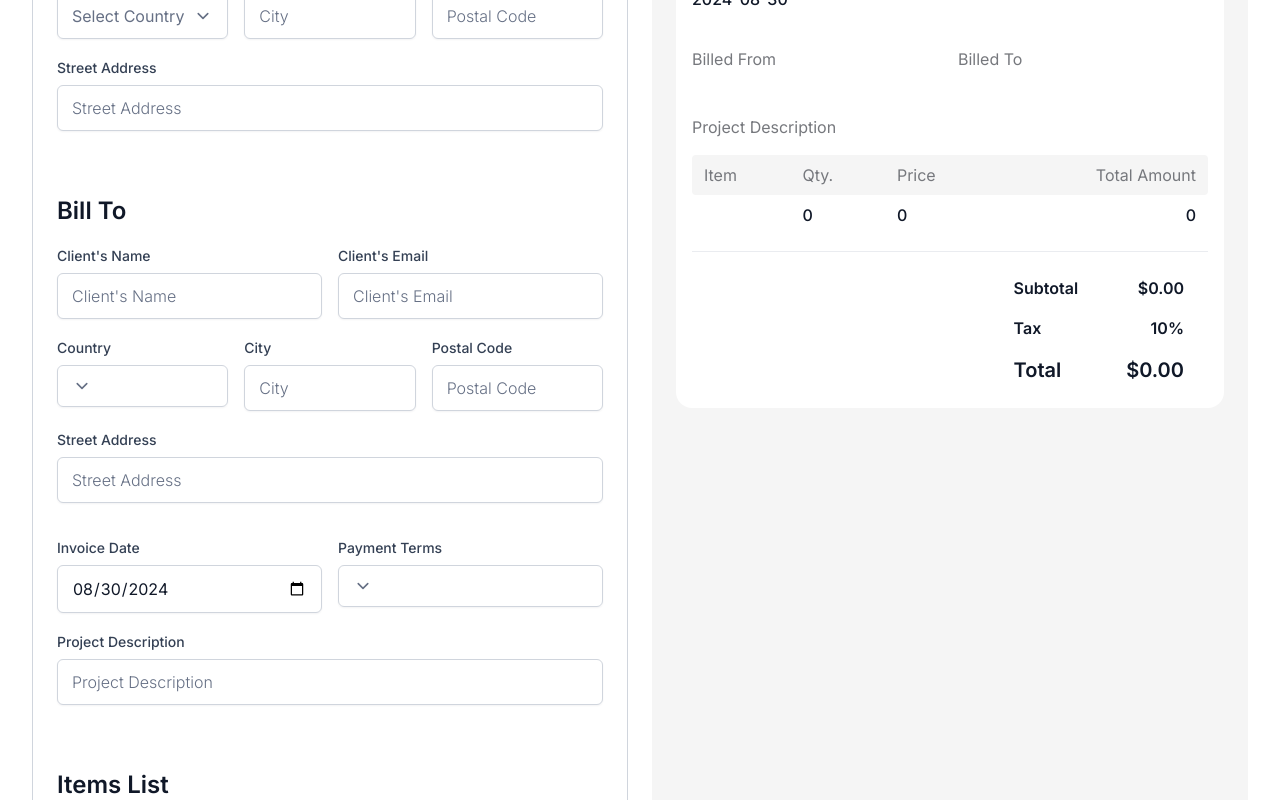
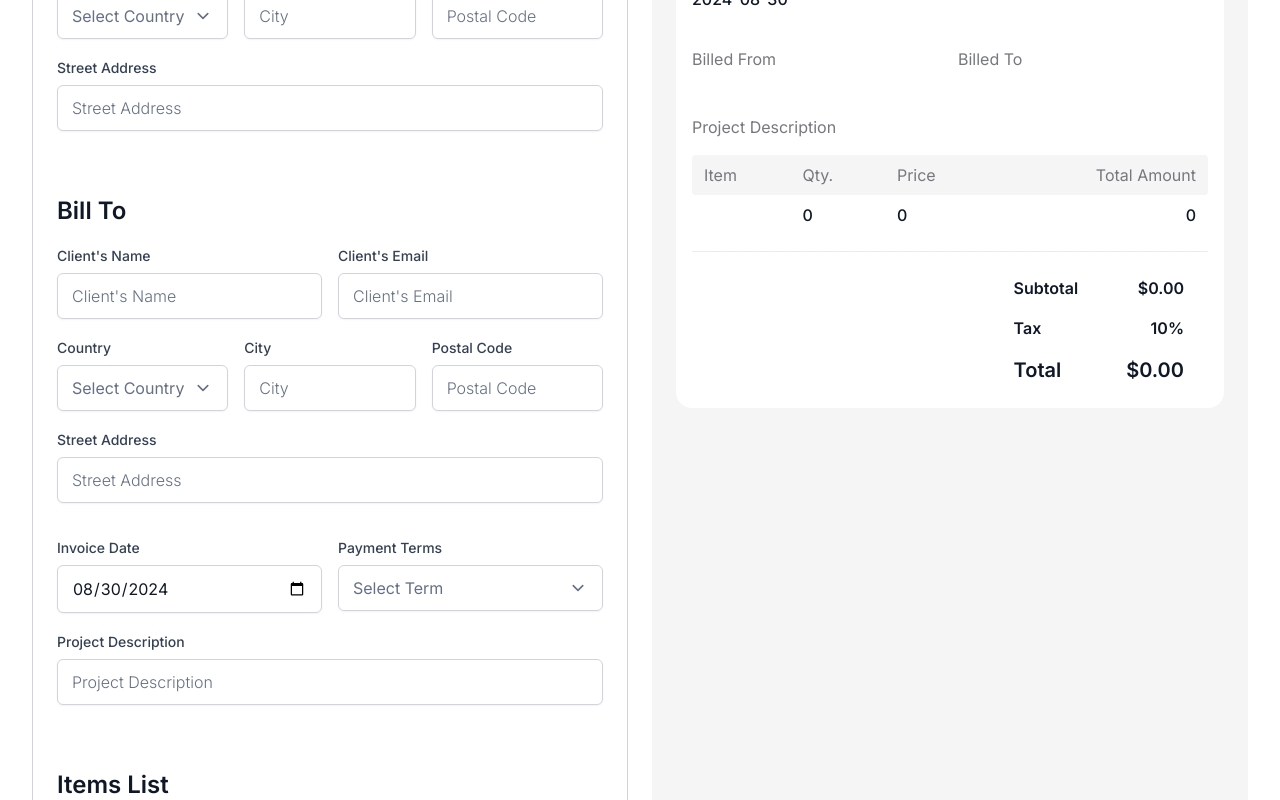
Before and after one commit to Hasnain-Shabbir/invoice-generator, a React (Vite) app: page / in a window 1280 px wide. Shown: the part 397-1197 px from the top of the page. Built offline with nearby package versions, Linux system fonts and the light colour scheme.

Commit message:
refactor: update and refactor BillTo component for validations

```diff
--- a/src/components/BillTo/BillTo.tsx
+++ b/src/components/BillTo/BillTo.tsx
@@ -1,13 +1,16 @@
+import { FC, useContext } from 'react';
+import { Controller } from 'react-hook-form';
 import { Input, SelectDropdown } from '..';
 import { countries } from '../../data/data';
-import { useBillTo } from '../../hooks';
+import { InvoiceContext } from '../../context/InvoiceContext';
 
-const BillTo = () => {
-  const { billTo, setBillTo } = useBillTo();
-
-  const handleInputChange = (id: string, value: string) => {
-    setBillTo({ [id]: value });
-  };
+const BillTo: FC = () => {
+  const { formMethods } = useContext(InvoiceContext);
+  const {
+    control,
+    formState: { errors },
+    register,
+  } = formMethods;
 
   const invoiceTerms = ['Net 10 days', 'Net 20 days', 'Net 30 days'];
 
@@ -16,80 +19,91 @@ const BillTo = () => {
       <h2 className="text-2xl font-semibold">Bill To</h2>
       <div className="mt-4 grid grid-cols-1 gap-4 sm:grid-cols-2">
         <Input
-          handleOnChange={value => handleInputChange('clientName', value)}
           id="clientName"
           placeholder="Client's Name"
           title="Client's Name"
-          value={billTo.clientName}
+          error={errors.billTo?.clientName?.message}
+          {...register('billTo.clientName')}
         />
         <Input
-          handleOnChange={value => handleInputChange('clientEmail', value)}
           id="clientEmail"
           placeholder="Client's Email"
           title="Client's Email"
-          value={billTo.clientEmail}
+          error={errors.billTo?.clientEmail?.message}
+          {...register('billTo.clientEmail')}
         />
         <div className="col-span-full grid gap-4 sm:grid-cols-2 md:grid-cols-3">
+          <Controller
+            name="billTo.country"
+            control={control}
+            render={({ field: { onChange, value } }) => (
               <SelectDropdown
-            parentStyles="col-span-full md:col-auto"
+                id="country"
+                label="Country"
+                options={countries}
                 placeholder="Select Country"
-            onChange={value => handleInputChange('country', value)}
-            options={countries}
-            label="Country"
-            id="country"
+                value={value}
+                onChange={onChange}
+                error={errors.billTo?.country?.message}
+              />
+            )}
           />
           <Input
-            handleOnChange={value => handleInputChange('city', value)}
             id="city"
             placeholder="City"
             title="City"
-            value={billTo.city}
+            error={errors.billTo?.city?.message}
+            {...register('billTo.city')}
           />
           <Input
-            handleOnChange={value => handleInputChange('postalCode', value)}
             id="postalCode"
             placeholder="Postal Code"
             title="Postal Code"
-            value={billTo.postalCode}
+            error={errors.billTo?.postalCode?.message}
+            {...register('billTo.postalCode')}
           />
           <div className="col-span-full">
             <Input
-              handleOnChange={value =>
-                handleInputChange('streetAddress', value)
-              }
               id="streetAddress"
               placeholder="Street Address"
               title="Street Address"
-              value={billTo.streetAddress}
+              error={errors.billTo?.streetAddress?.message}
+              {...register('billTo.streetAddress')}
             />
           </div>
         </div>
       </div>
       <div className="mt-8 grid gap-4 sm:grid-cols-2">
         <Input
-          handleOnChange={value => handleInputChange('invoiceDate', value)}
           id="invoiceDate"
+          placeholder="Date"
           title="Invoice Date"
-          placeholder="Date"
+          error={errors.billTo?.invoiceDate?.message}
           type="date"
-          value={billTo.invoiceDate}
+          {...register('billTo.invoiceDate')}
         />
+        <Controller
+          name="billTo.invoiceTerms"
+          control={control}
+          render={({ field: { onChange, value } }) => (
             <SelectDropdown
               id="invoiceTerms"
               label="Payment Terms"
               options={invoiceTerms}
               placeholder="Select Term"
-          onChange={value => handleInputChange('invoiceTerms', value)}
+              value={value}
+              onChange={onChange}
+              error={errors.billTo?.invoiceTerms?.message}
+            />
+          )}
         />
         <div className="col-span-full">
           <Input
-            handleOnChange={value =>
-              handleInputChange('projectDescription', value)
-            }
             id="projectDescription"
             placeholder="Project Description"
             title="Project Description"
-            value={billTo.projectDescription}
+            error={errors.billTo?.projectDescription?.message}
+            {...register('billTo.projectDescription')}
           />
         </div>
       </div>
```
Lines whose indentation alone changed are shown as unchanged.
